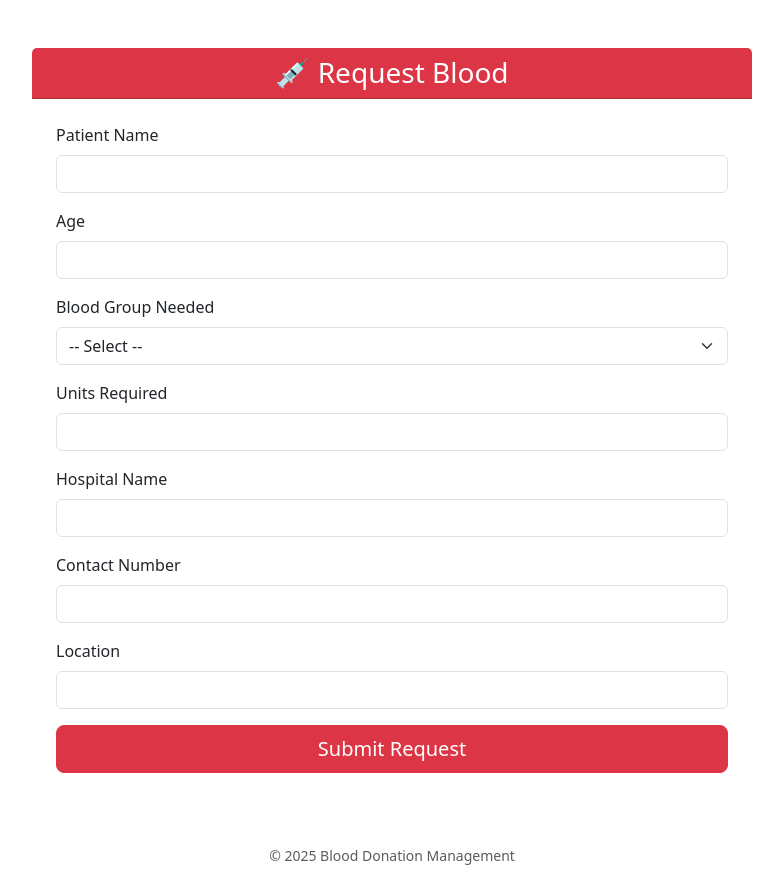
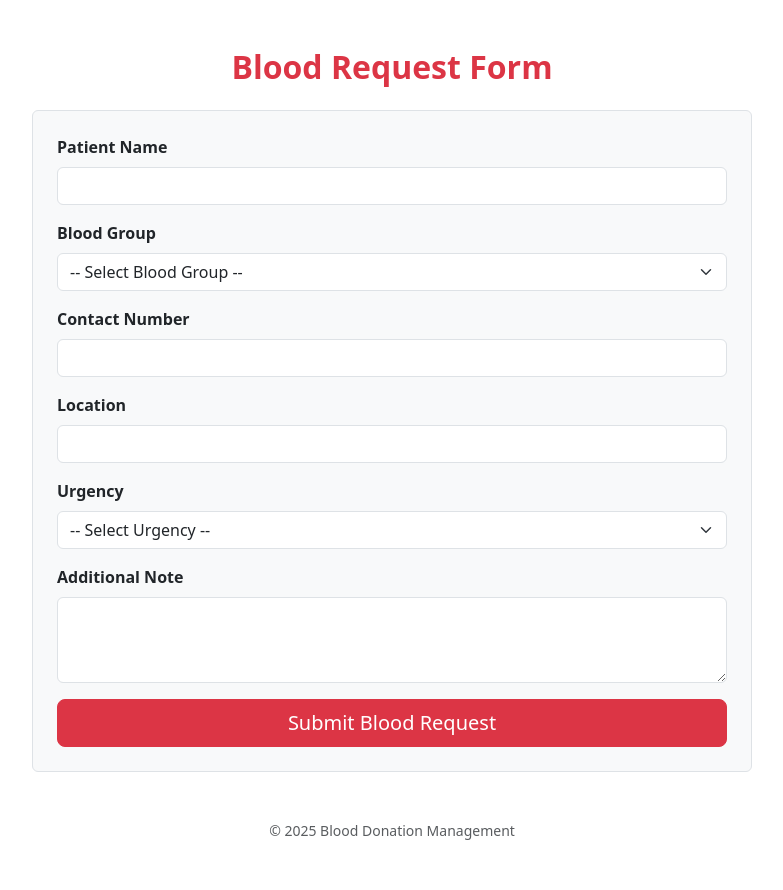
Before and after one commit to shreyadavv/Blood_Donation_management_System, a Flask app: page /request in a window 1280 px wide. Shown: the part 56-946 px from the top of the page, without its empty margins (248-1031 px from the left). After the commit the page ends 896 px from the top, so only its background shows below. Run offline with Flask 3, Linux system fonts and the light colour scheme.

Commit message:
Request_Blood page added

```diff
--- a/app.py
+++ b/app.py
@@ -145,7 +145,6 @@ def request_blood():
         if blood_group not in BLOOD_GROUPS: errors.append("Select a valid blood group")
         if not contact: errors.append("Contact is required")
         if not location: errors.append("Location is required")
-
         if errors:
             for e in errors:
                 flash(e, "danger")
--- a/templates/request.html
+++ b/templates/request.html
@@ -1,65 +1,81 @@
 {% extends "base.html" %}
-
 {% block content %}
 <div class="container mt-5">
     <div class="row justify-content-center">
-        <!-- Wider form: col-md-8 -->
-        <div class="col-md-8">
-            <div class="card border-0 rounded-3">
-                <div class="card-header bg-danger text-white text-center">
-                    <h3 class="mb-0">💉 Request Blood</h3>
+        <div class="col-lg-8 col-md-10">
+
+            <!-- Page Title -->
+            <h2 class="text-center mb-4 text-danger fw-bold">Blood Request Form</h2>
+
+            <!-- Flash messages -->
+            {% with messages = get_flashed_messages(with_categories=true) %}
+            {% if messages %}
+            {% for category, message in messages %}
+            <div class="alert alert-{{ category }} alert-dismissible fade show" role="alert">
+                {{ message }}
+                <button type="button" class="btn-close" data-bs-dismiss="alert"></button>
             </div>
-                <div class="card-body p-4">
-                    <form method="POST" action="{{ url_for('request_blood') }}">
+            {% endfor %}
+            {% endif %}
+            {% endwith %}
 
+            <!-- Form -->
+            <form method="POST" action="/request" class="p-4 border rounded bg-light">
+
+                <!-- Patient Name -->
                 <div class="mb-3">
-                            <label class="form-label">Patient Name</label>
-                            <input type="text" name="patient_name" class="form-control" required>
+                    <label for="name" class="form-label fw-semibold">Patient Name</label>
+                    <input type="text" id="name" name="name" class="form-control" required>
                 </div>
 
+                <!-- Blood Group -->
                 <div class="mb-3">
-                            <label class="form-label">Age</label>
-                            <input type="number" name="age" class="form-control" required>
-                        </div>
-
-                        <div class="mb-3">
-                            <label class="form-label">Blood Group Needed</label>
-                            <select name="blood_group" class="form-select" required>
-                                <option value="">-- Select --</option>
+                    <label for="blood_group" class="form-label fw-semibold">Blood Group</label>
+                    <select id="blood_group" name="blood_group" class="form-select" required>
+                        <option value="">-- Select Blood Group --</option>
                         {% for bg in blood_groups %}
                         <option value="{{ bg }}">{{ bg }}</option>
                         {% endfor %}
                     </select>
                 </div>
 
+                <!-- Contact -->
                 <div class="mb-3">
-                            <label class="form-label">Units Required</label>
-                            <input type="number" name="units" class="form-control" required min="1">
+                    <label for="contact" class="form-label fw-semibold">Contact Number</label>
+                    <input type="text" id="contact" name="contact" class="form-control" required>
                 </div>
 
+                <!-- Location -->
                 <div class="mb-3">
-                            <label class="form-label">Hospital Name</label>
-                            <input type="text" name="hospital" class="form-control" required>
+                    <label for="location" class="form-label fw-semibold">Location</label>
+                    <input type="text" id="location" name="location" class="form-control" required>
                 </div>
 
+                <!-- Urgency -->
                 <div class="mb-3">
-                            <label class="form-label">Contact Number</label>
-                            <input type="text" name="contact" class="form-control" required>
+                    <label for="urgency" class="form-label fw-semibold">Urgency</label>
+                    <select id="urgency" name="urgency" class="form-select">
+                        <option value="">-- Select Urgency --</option>
+                        <option value="Low">Low</option>
+                        <option value="Moderate">Moderate</option>
+                        <option value="High">High</option>
+                        <option value="Critical">Critical</option>
+                    </select>
                 </div>
 
+                <!-- Note -->
                 <div class="mb-3">
-                            <label class="form-label">Location</label>
-                            <input type="text" name="location" class="form-control" required>
+                    <label for="note" class="form-label fw-semibold">Additional Note</label>
+                    <textarea id="note" name="note" class="form-control" rows="3"></textarea>
                 </div>
 
+                <!-- Submit -->
                 <div class="d-grid">
-                            <button type="submit" class="btn btn-danger btn-lg">Submit Request</button>
+                    <button type="submit" class="btn btn-danger btn-lg">Submit Blood Request</button>
                 </div>
             </form>
-                </div>
 
         </div>
     </div>
 </div>
-</div>
 {% endblock %}
```
Also changed, not shown: templates/register.html (+23 -15 lines), database.db. Lines whose indentation alone changed are shown as unchanged.
